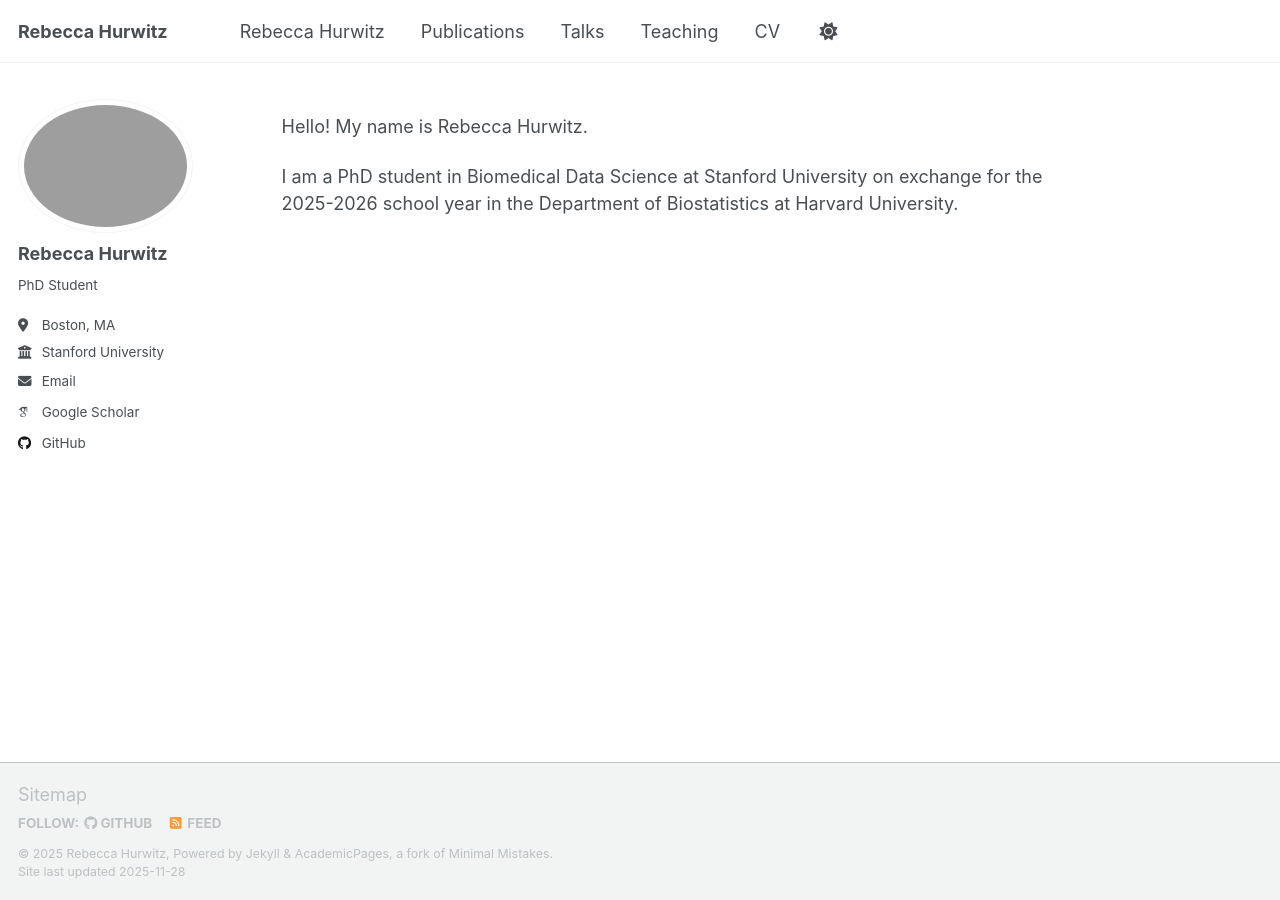
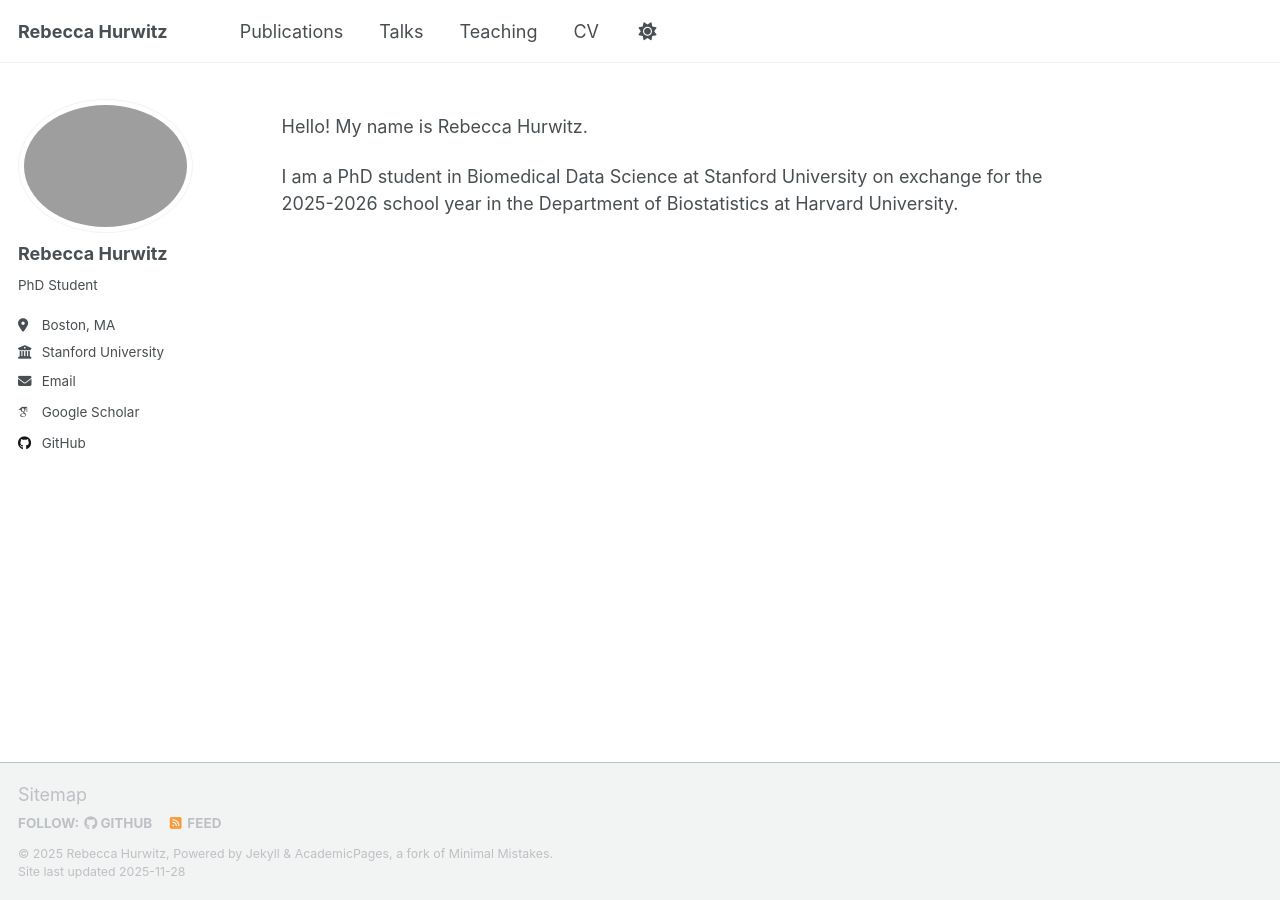
Before and after one commit to rebeccahurwitz/rebeccahurwitz.github.io, a Jekyll site: the page built from _pages/about.md, in a window 1280 px wide. Built offline with Jekyll 4.4.1, drawn with Linux system fonts in a browser that asks for light colours; some web fonts are replaced; a script that is not in the unit is left out.

Commit message:
Update navigation.yml

```diff
--- a/_data/navigation.yml
+++ b/_data/navigation.yml
@@ -8,8 +8,6 @@
 #      Markdown formatted page while the second is generated using JSON.
 
 main:
-  - title: "Rebecca Hurwitz"
-    url: /
 
   - title: "Publications"
     url: /publications/
```
